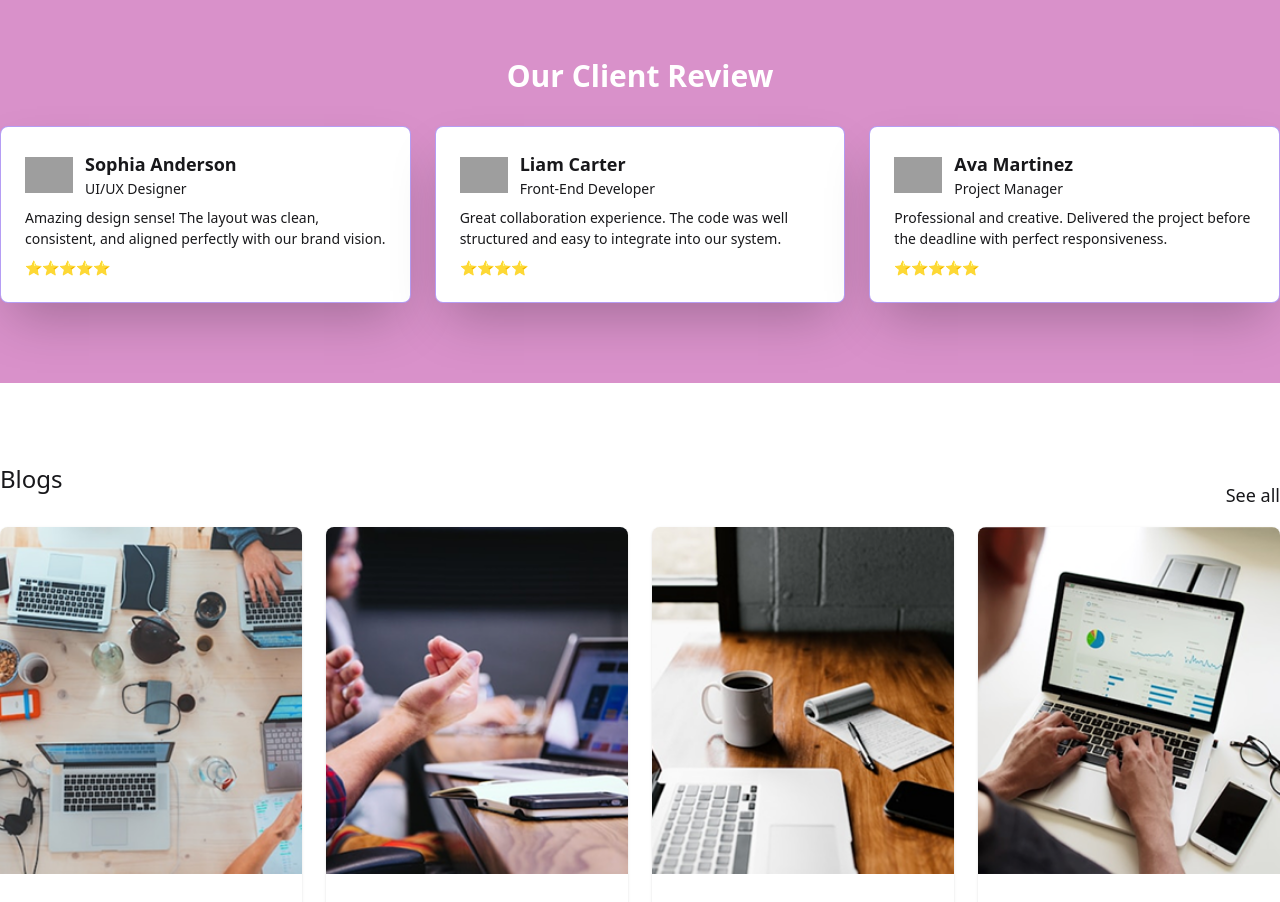
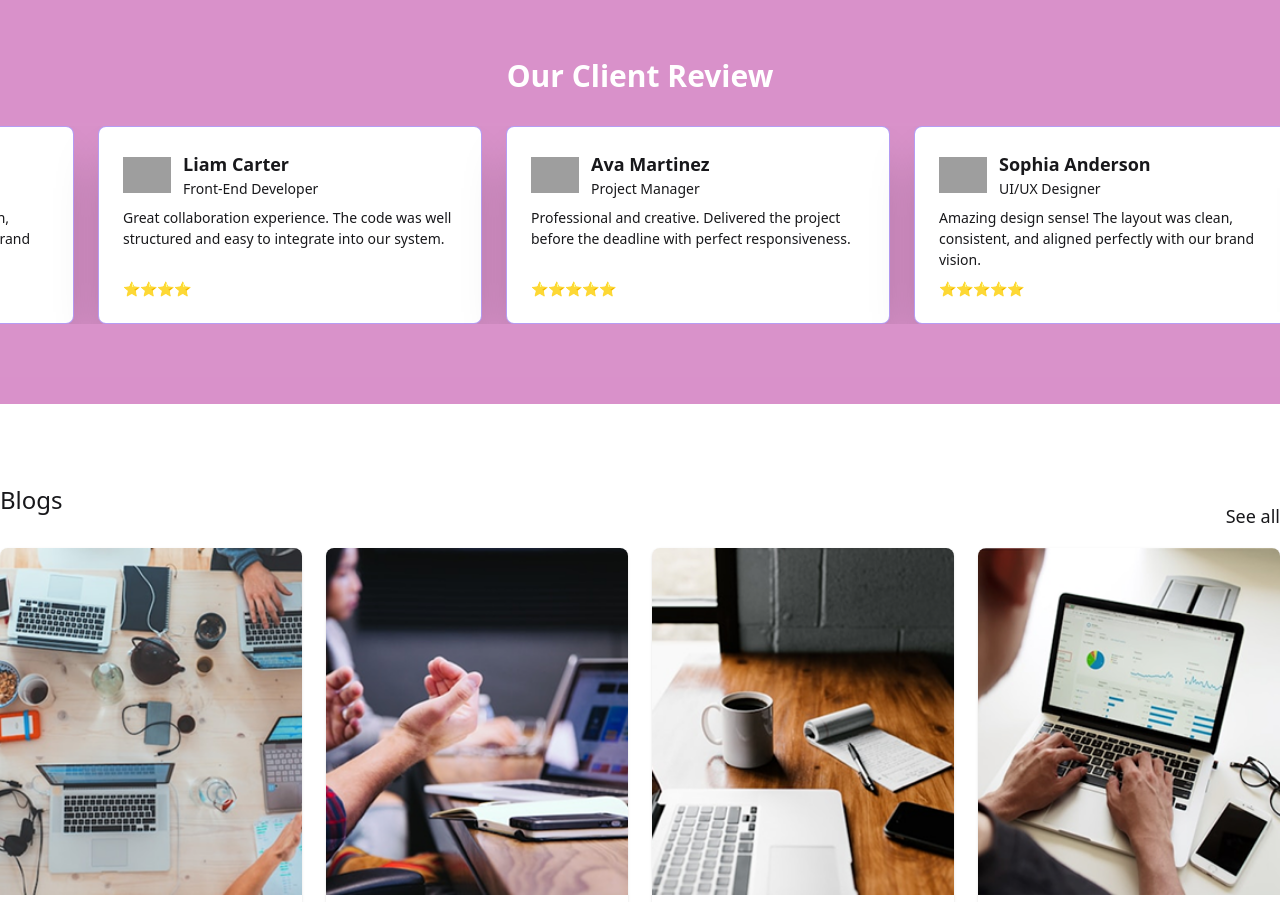
Before and after one commit to cerumiaktar/marketing-agency-website-react, a React (Vite) app: page / in a window 1280 px wide. Shown: the part 3180-4082 px from the top of the page. Built offline with nearby package versions, Linux system fonts and the light colour scheme; grey boxes are pictures that could not be loaded.

Commit message:
update review section

```diff
--- a/package.json
+++ b/package.json
@@ -15,6 +15,7 @@
     "match-sorter": "^8.0.1",
     "react": "^19.1.0",
     "react-dom": "^19.1.0",
+    "react-fast-marquee": "^1.6.5",
     "react-icons": "^5.5.0",
     "react-router-dom": "^7.6.0",
     "sort-by": "^0.0.2",
--- a/public/reviews.json
+++ b/public/reviews.json
@@ -19,5 +19,12 @@
     "designation": "Project Manager",
     "description": "Professional and creative. Delivered the project before the deadline with perfect responsiveness.",
     "rating": "⭐⭐⭐⭐⭐"
+  },
+  {
+    "profile": "https://i.ibb.co.com/C3HPShLg/Ellipse-1-1.png",
+    "name": "Sophia Anderson",
+    "designation": "UI/UX Designer",
+    "description": "Amazing design sense! The layout was clean, consistent, and aligned perfectly with our brand vision.",
+    "rating": "⭐⭐⭐⭐⭐"
   }
 ]
--- a/src/pages/Home/Reviews/Review.jsx
+++ b/src/pages/Home/Reviews/Review.jsx
@@ -2,8 +2,8 @@
 const Review = ({ review}) => {
     const { profile, name, designation, description, rating } = review;
     return (
-        <div>
-            <div className="card card-border bg-base-100 dark:bg-white shadow-2xl border-[#6C3CE980]">
+        <div className="mx-3 flex grow">
+            <div className="card card-border bg-base-100 dark:bg-white shadow-2xl w-96 border-[#6C3CE980]">
                 <div className="card-body">
                     <div className="flex items-center gap-3">
                         <img className="w-12" src={profile} alt="" />
--- a/src/pages/Home/Reviews/Reviews.jsx
+++ b/src/pages/Home/Reviews/Reviews.jsx
@@ -1,5 +1,6 @@
 import { useEffect, useState } from "react";
 import Review from "./Review";
+import Marquee from "react-fast-marquee";
 
 
 const Reviews = () => {
@@ -16,11 +17,13 @@ const Reviews = () => {
                 <div className="text-center">
                     <h1 class="text-3xl font-bold mb-8 text-white">Our Client Review</h1>
                 </div>
-                <div className="grid grid-cols-1 md:grid-cols-3 gap-6">
-                    {
-                        reviews.map((review) => <Review review={review}></Review>)
-                    }
-                </div>
+                <Marquee>
+                    <div className="grid grid-cols-1 md:grid-cols-4">
+                        {
+                            reviews.map((review) => <Review review={review}></Review>)
+                        }
+                    </div>
+                </Marquee>
             </div>
         </div>
     );
```
Also changed, not shown: 1 other file (tests, documents, lock files or other folders).
